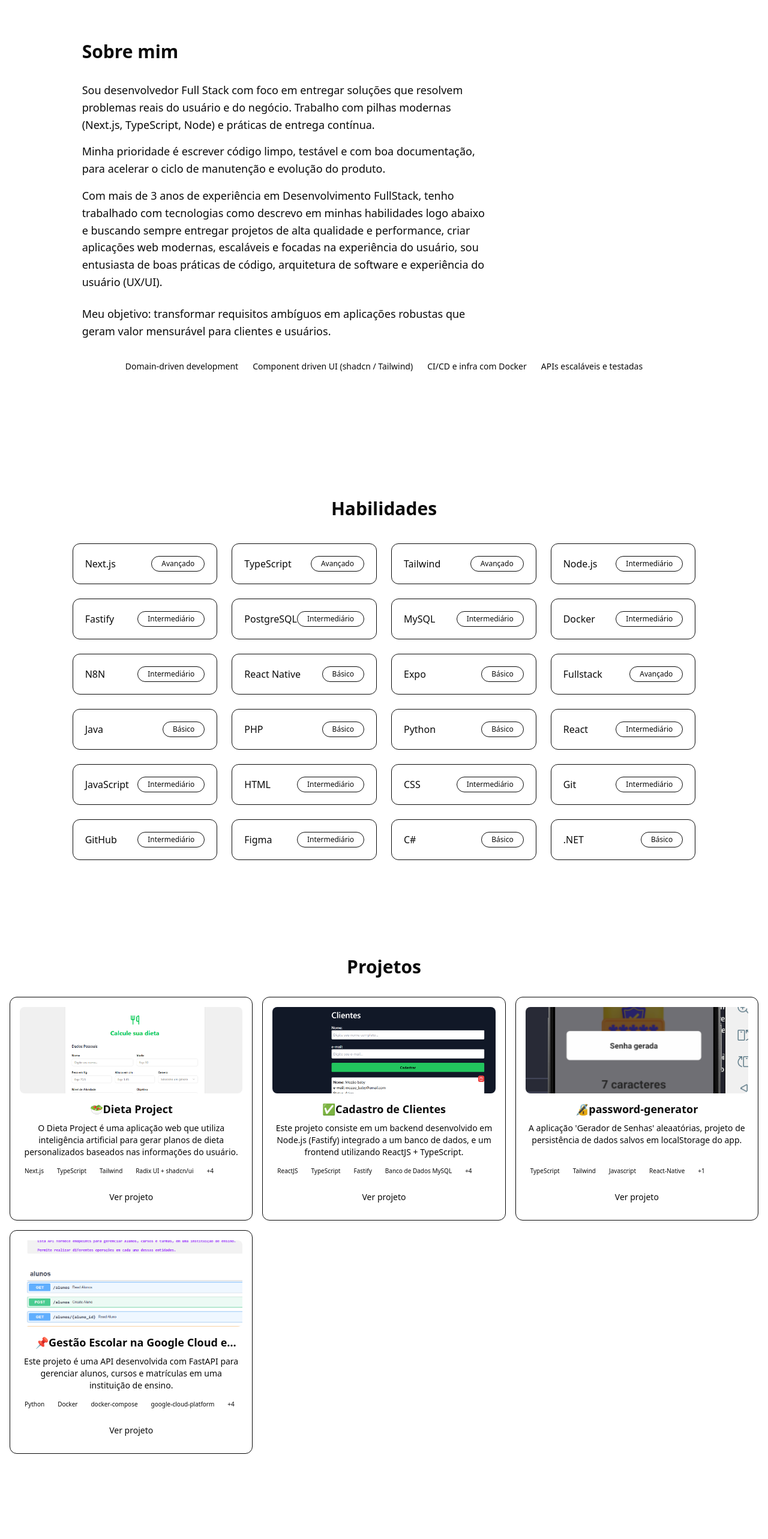
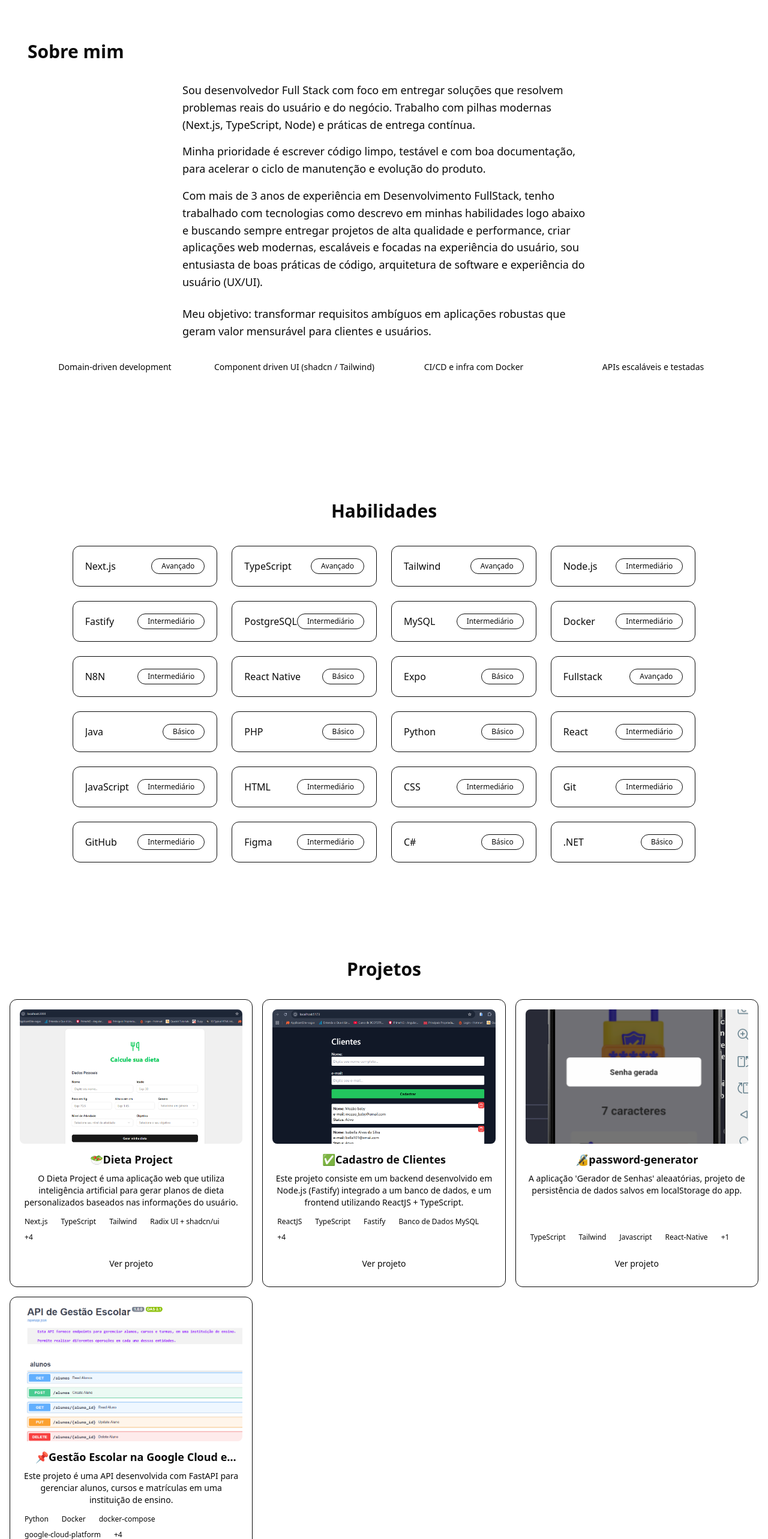
Before and after one commit to alx-8914/my-project-nextjs, a Next.js app: page / in a window 1280 px wide. Shown: the part 920-3486 px from the top of the page at 60% size. Built offline with nearby package versions, Linux system fonts and the light colour scheme.

Commit message:
fix(sections): responsive adjustments for about/contact/projects/skills

```diff
--- a/src/components/sections/about.tsx
+++ b/src/components/sections/about.tsx
@@ -4,10 +4,10 @@ import { aboutData } from "@/data/about"
 
 export function AboutSection() {
   return (
-    <section id="about" className="container mx-auto py-28 px-6">
-      <h2 className="text-3xl text-left font-bold">{aboutData. headline}</h2>
+    <section id="about" className="container mx-auto py-16 md:py-28 px-6">
+      <h2 className="text-3xl text-left font-bold">{aboutData.headline}</h2>
 
-      <div className="text-left mt-8 space-y-4 max-w-2xl">
+      <div className="text-left mt-8 space-y-4 max-w-2xl mx-auto">
         {aboutData.paragraphs.map((text, index) => (
           <p key={index} className="text-muted-foreground">
             {text}
@@ -15,11 +15,11 @@ export function AboutSection() {
         ))}
       </div>
 
-      <div className="text-left mt-6 space-y-4 max-w-2xl">
+      <div className="text-left mt-6 space-y-4 max-w-2xl mx-auto">
         <p className="text-muted-foreground">{aboutData.mission}</p>
       </div>
 
-      <div className="text-center mt-8 grid-cols-4 gap-2 rounded-xl">
+      <div className="text-center mt-8 grid grid-cols-2 sm:grid-cols-4 gap-2 rounded-xl">
         {aboutData.highlights.map((item) => (
           <span
             key={item}
--- a/src/components/sections/contact.tsx
+++ b/src/components/sections/contact.tsx
@@ -39,13 +39,13 @@ export function ContactSection() {
   ]
 
   const linkClassName =
-    "inline-flex items-center justify-center gap-2 rounded-xl border border-border px-6 py-3 font-medium transition-all duration-200 hover:scale-105 hover:bg-green-400 hover:text-white dark:hover:bg-green-300 dark:hover:text-black"
+    "inline-flex w-full sm:w-auto items-center justify-center gap-2 rounded-xl border border-border px-6 py-3 font-medium transition-all duration-200 hover:scale-105 hover:bg-green-400 hover:text-white dark:hover:bg-green-300 dark:hover:text-black"
 
   return (
     <section id="contact" className="py-24">
       <h2 className="text-3xl font-bold">{contactData.title}</h2>
 
-      <p className="mt-4 text-muted-foreground max-w-2xl">
+      <p className="mt-4 text-muted-foreground max-w-2xl mx-auto">
         {contactData.description}
       </p>
 
@@ -61,7 +61,7 @@ export function ContactSection() {
               aria-label={`Abrir ${link.label}`}
               className={linkClassName}
             >
-              <Icon className="h-4 w-4" />
+              <Icon className="h-4 w-4 sm:h-5 sm:w-5" />
               {link.label}
             </a>
           )
--- a/src/components/sections/projects.tsx
+++ b/src/components/sections/projects.tsx
@@ -8,11 +8,11 @@ import { projects } from "@/data/projects"
 // - Renderizar a interface visual
 export function ProjectsSection() {
   return (
-    <section id="projects" className="py-16">
+    <section id="projects" className="py-12 md:py-16">
       <div className="container mx-auto px-4 max-w-7xl">
         <h2 className="text-3xl font-bold mb-8">Projetos</h2>
 
-        <div className="grid gap-4 sm:grid-cols-1 md:grid-cols-2 lg:grid-cols-3">
+        <div className="grid gap-4 grid-cols-1 md:grid-cols-2 lg:grid-cols-3">
           {projects.map((project) => (
             <div
               key={project.title}
@@ -21,7 +21,7 @@ export function ProjectsSection() {
               <div className="absolute inset-0 -z-10 rounded-xl bg-linear-to-br from-primary/5 to-transparent opacity-0 blur-xl transition-opacity duration-300 group-hover:opacity-100" />
 
               {project.image && (
-                <div className="relative w-full h-36 mb-3 rounded-lg overflow-hidden bg-muted">
+                <div className="relative w-full h-36 md:h-44 lg:h-56 mb-3 rounded-lg overflow-hidden bg-muted">
                   <Image
                     src={project.image}
                     alt={project.imageAlt || project.title}
@@ -43,13 +43,13 @@ export function ProjectsSection() {
                 {project.tech.slice(0, 4).map((tech) => (
                   <span
                     key={tech}
-                    className="px-2 py-0.5 text-[10px] rounded-md bg-muted text-muted-foreground"
+                    className="px-2 py-0.5 text-xs rounded-md bg-muted text-muted-foreground"
                   >
                     {tech}
                   </span>
                 ))}
                 {project.tech.length > 4 && (
-                  <span className="px-2 py-0.5 text-[10px] rounded-md bg-muted text-muted-foreground">
+                  <span className="px-2 py-0.5 text-xs rounded-md bg-muted text-muted-foreground">
                     +{project.tech.length - 4}
                   </span>
                 )}
@@ -59,7 +59,7 @@ export function ProjectsSection() {
                 href={project.link}
                 target="_blank"
                 rel="noopener noreferrer"
-                className="inline-flex items-center justify-center mt-auto px-4 py-2 text-sm font-medium rounded-lg bg-primary text-primary-foreground transition-colors duration-200 hover:bg-primary/90"
+                className="inline-flex w-full sm:w-auto items-center justify-center mt-auto px-4 py-2 text-sm font-medium rounded-lg bg-primary text-primary-foreground transition-colors duration-200 hover:bg-primary/90"
               >
                 Ver projeto
               </a>
--- a/src/components/sections/skills.tsx
+++ b/src/components/sections/skills.tsx
@@ -7,22 +7,22 @@ export function SkillsSection() {
   return (
     <motion.section
       id="skills"
-      className="py-24"
+      className="py-16 md:py-24"
       initial="hidden"
       whileInView="visible"
       viewport={{ once: true }}
       variants={stagger}
     >
-      <motion.h2 variants={fadeUp}className="text-3xl font-bold">Habilidades</motion.h2>
+      <motion.h2 variants={fadeUp} className="text-3xl font-bold">Habilidades</motion.h2>
 
-      <div className="mt-10 grid gap-6 md:grid-cols-4 cursor-pointer">
+      <div className="mt-10 grid gap-6 grid-cols-1 sm:grid-cols-2 md:grid-cols-4 cursor-pointer">
         {skills.map((skill) => (
           <motion.div
             variants={fadeUp}
             key={skill.name}
-            className="border rounded-xl p-5 flex items-center justify-between"
+            className="border rounded-xl p-5 flex items-center justify-between min-h-[56px] overflow-hidden"
           >
-            <span className="font-medium">{skill.name}</span>
+            <span className="font-medium truncate">{skill.name}</span>
             <span className="rounded-full border border-border bg-muted/40 px-4 py-1 text-xs font-medium">
               {skill.level}
             </span>
```
